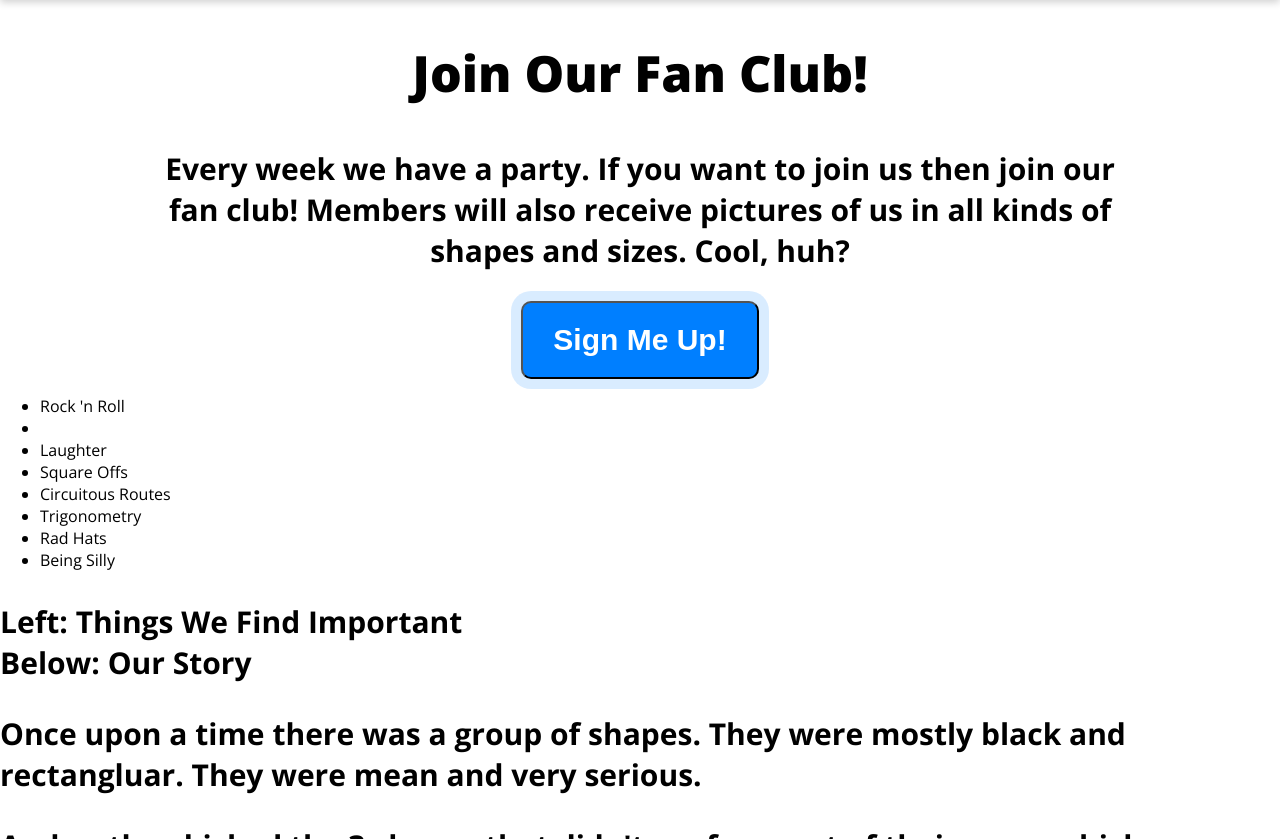
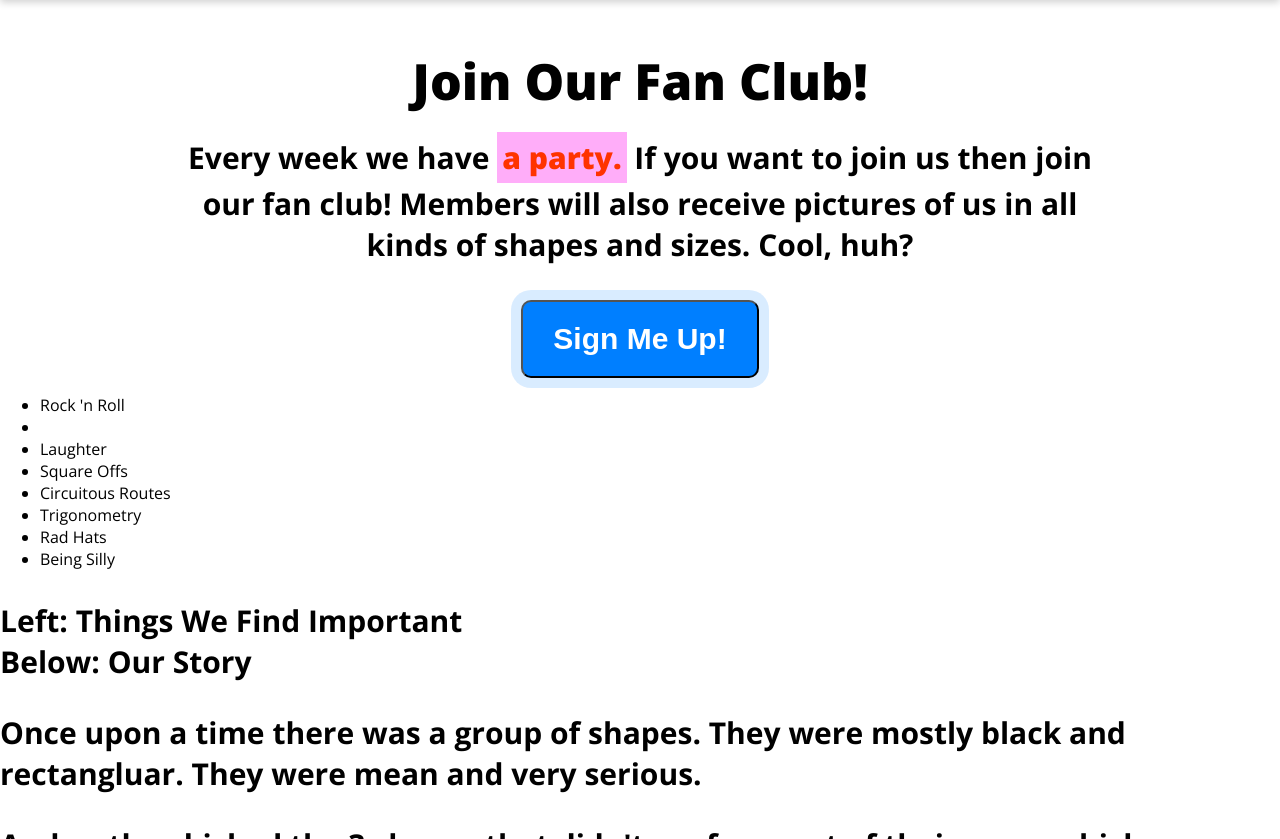
Before and after one commit to dawsonjanelle/SkillShare-Class, a plain HTML site: page home.html in a window 1280 px wide. Shown: the part 903-1742 px from the top of the page. Drawn offline with nearby package versions, Linux system fonts and the light colour scheme.

Commit message:
Update style.css
Adjusted read more section

```diff
--- a/style.css
+++ b/style.css
@@ -154,3 +154,20 @@ nav ul li a {
 .more-info {
     text-align: center;
 }
+
+.more-info h2 {
+    margin: 50px 0 0;
+}
+
+.more-info p {
+    margin: 18px 0 35px;
+}
+
+.highlight {
+    background-color: #FFADF9;
+    color: #FF3300;
+    padding: 5px;
+    line-height: 50px;
+    display: inline;
+    font-weight: 800;
+}
```
